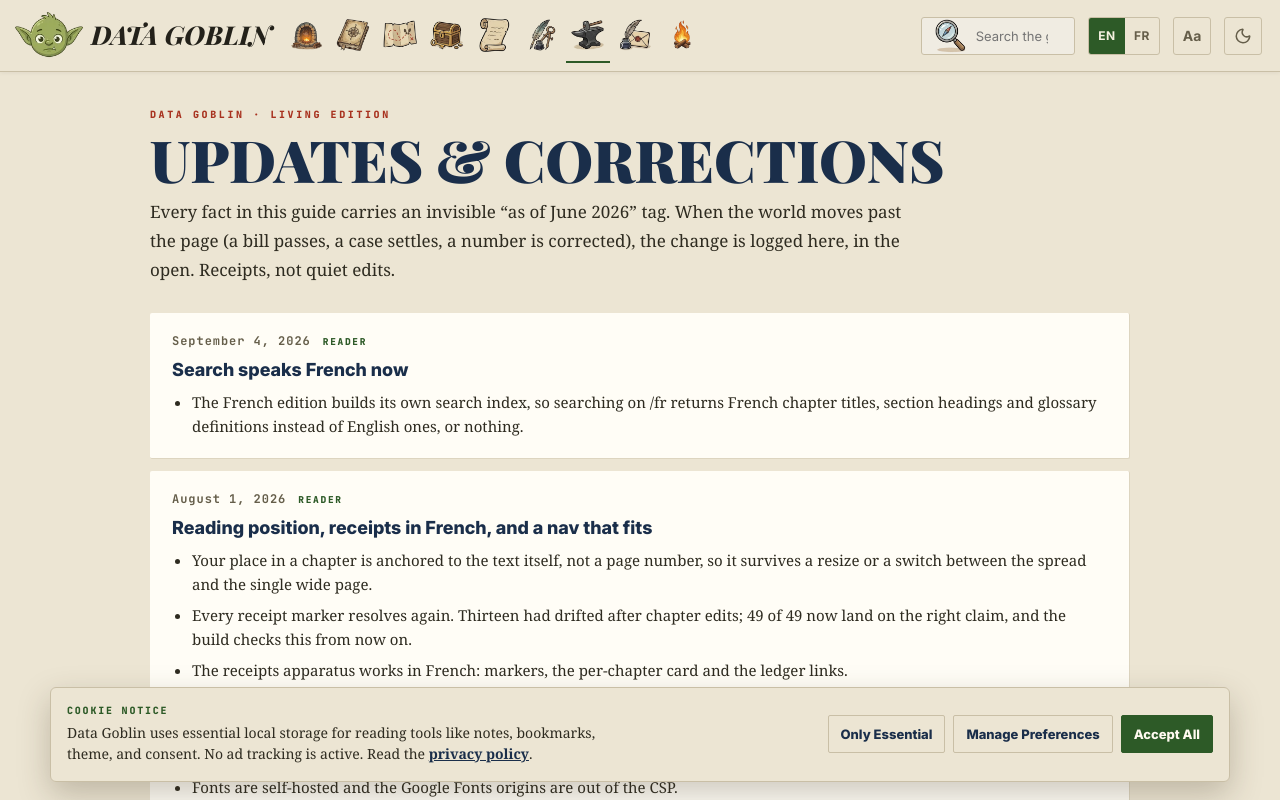
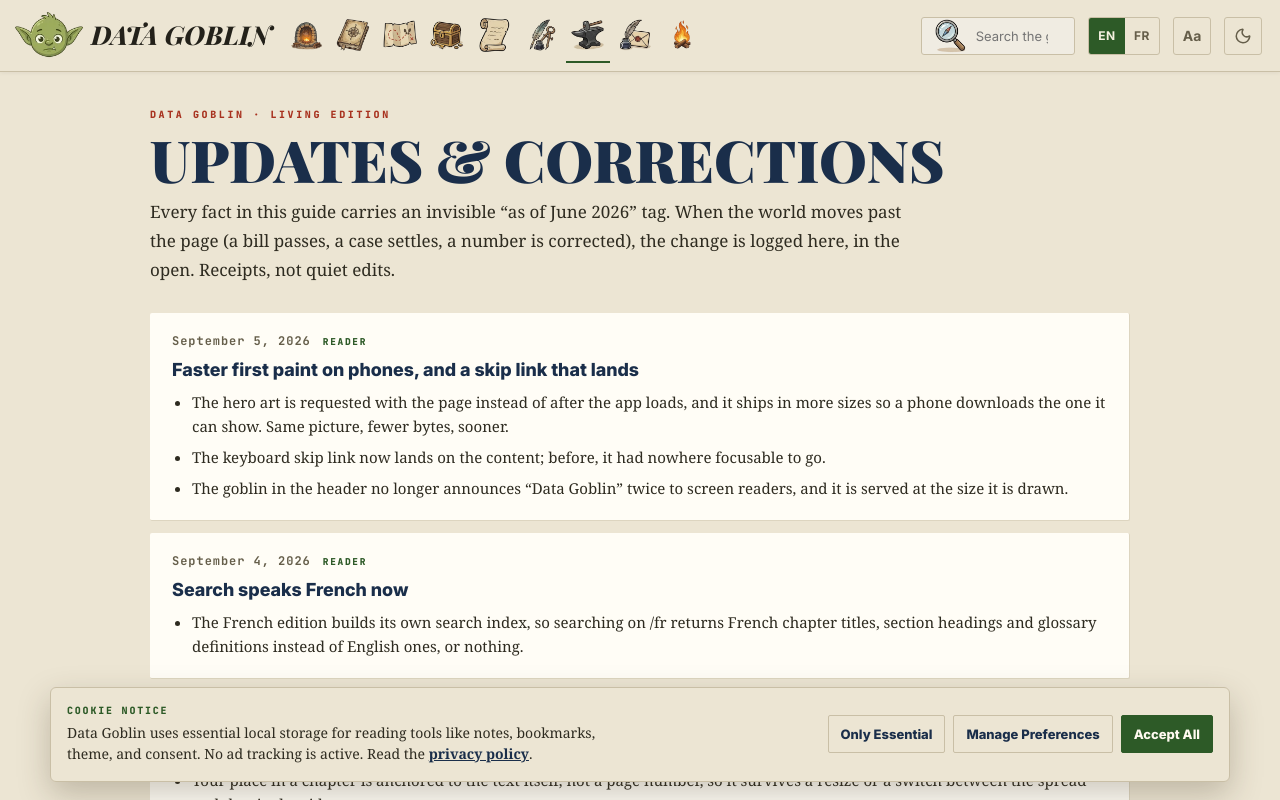
Before and after one commit to BrinShadewater/Data-Goblin-Web, a React (Vite) app in the folder app/: page /updates in a window 1280 px wide. Built offline with nearby package versions, Linux system fonts and the light colour scheme; a web font is replaced by a local one.

Commit message:
docs: Updates entry for September 5, in both languages
The Updates page is where the reader learns what changed; a faster first
paint and a skip link that lands are reader-visible. Five French strings
merged through the i18n helper (539 keys, 0 missing).

Agent: Claude

```diff
--- a/app/src/pages/UpdatesPage.tsx
+++ b/app/src/pages/UpdatesPage.tsx
@@ -12,6 +12,16 @@ interface UpdateEntry {
 }
 
 const UPDATES: UpdateEntry[] = [
+  {
+    date: "September 5, 2026",
+    tag: "Reader",
+    title: "Faster first paint on phones, and a skip link that lands",
+    items: [
+      "The hero art is requested with the page instead of after the app loads, and it ships in more sizes so a phone downloads the one it can show. Same picture, fewer bytes, sooner.",
+      "The keyboard skip link now lands on the content; before, it had nowhere focusable to go.",
+      "The goblin in the header no longer announces “Data Goblin” twice to screen readers, and it is served at the size it is drawn.",
+    ],
+  },
   {
     date: "September 4, 2026",
     tag: "Reader",
```
Also changed, not shown: app/src/ui-fr.ts (+1 -1 lines).
